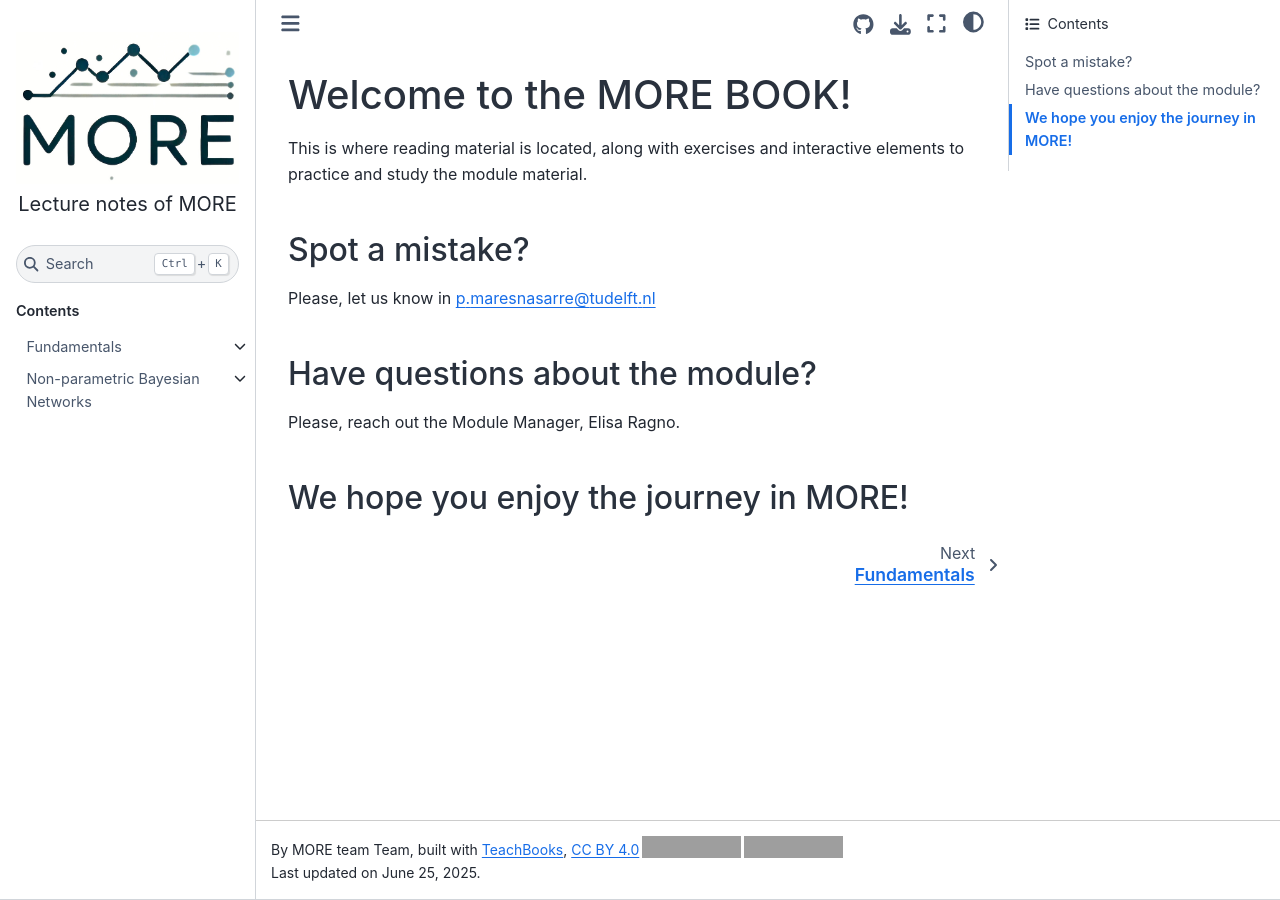
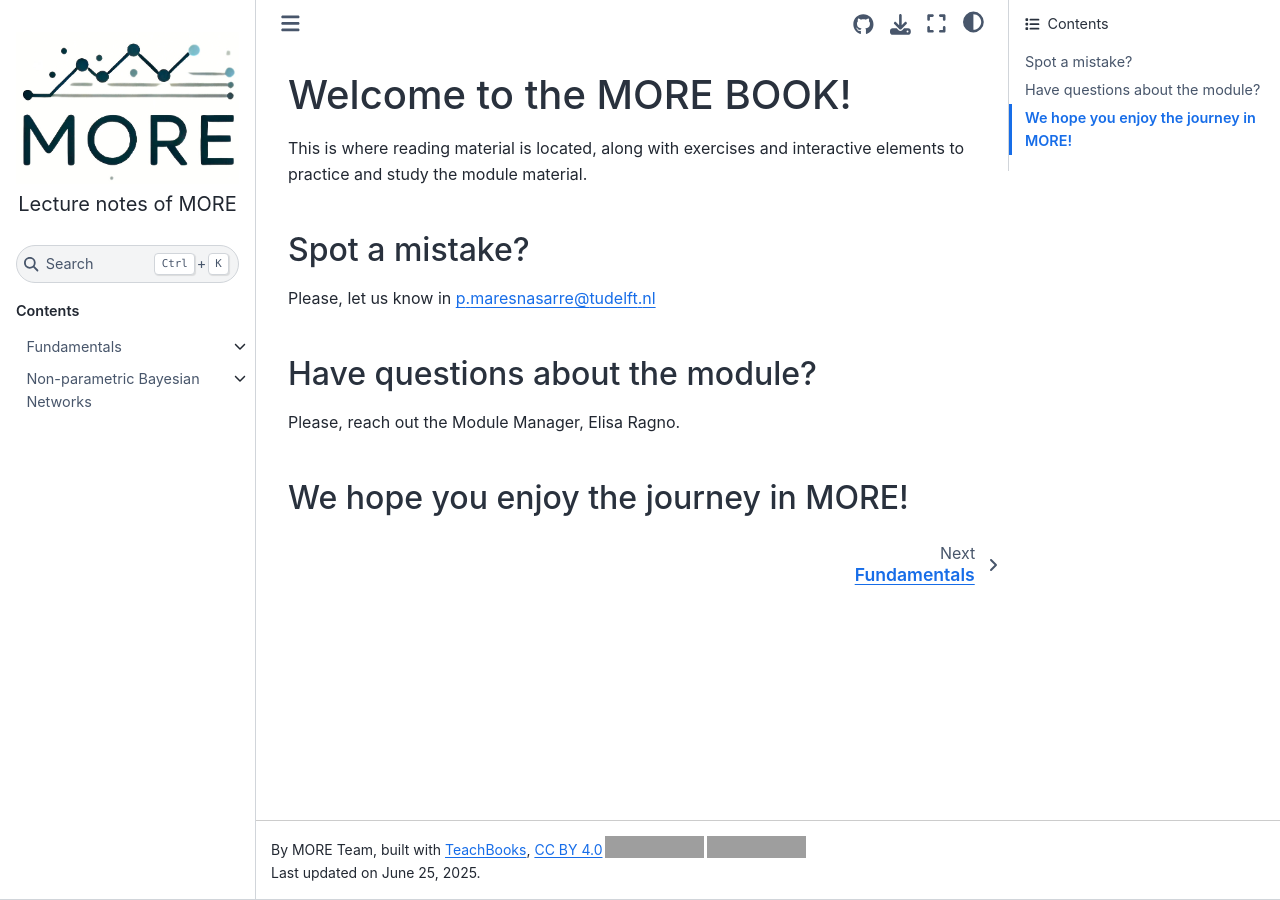
Before and after one commit to TUDelft-CITG/MORE-lecture-notes, a Jupyter Book: the page built from book/intro.md, in a window 1280 px wide. Built offline with Jupyter Book 1.0.4 settings and Sphinx 7.4.7 and the Sphinx Book theme 1.1.4, drawn with Linux system fonts in a browser that asks for light colours; comment, search, counter and statistics services are not loaded; grey boxes are pictures that could not be loaded.

Commit message:
typo _config.yml

```diff
--- a/book/_config.yml
+++ b/book/_config.yml
@@ -1,5 +1,5 @@
 title: Lecture notes of MORE                           # Replace this with your own book title
-author: MORE team Team, built with <a href="https://teachbooks.io">TeachBooks</a>, <a href="https://creativecommons.org/licenses/by/4.0/" target="_blank" rel="license noopener noreferrer"">CC BY 4.0<img style="height:22px!important;margin-left:3px;vertical-align:text-bottom;" src="https://mirrors.creativecommons.org/presskit/icons/cc.svg" alt=""><img style="height:22px!important;margin-left:3px;vertical-align:text-bottom;" src="https://mirrors.creativecommons.org/presskit/icons/by.svg" alt=""></a>
+author: MORE Team, built with <a href="https://teachbooks.io">TeachBooks</a>, <a href="https://creativecommons.org/licenses/by/4.0/" target="_blank" rel="license noopener noreferrer"">CC BY 4.0<img style="height:22px!important;margin-left:3px;vertical-align:text-bottom;" src="https://mirrors.creativecommons.org/presskit/icons/cc.svg" alt=""><img style="height:22px!important;margin-left:3px;vertical-align:text-bottom;" src="https://mirrors.creativecommons.org/presskit/icons/by.svg" alt=""></a>
 
 
 execute:
```
